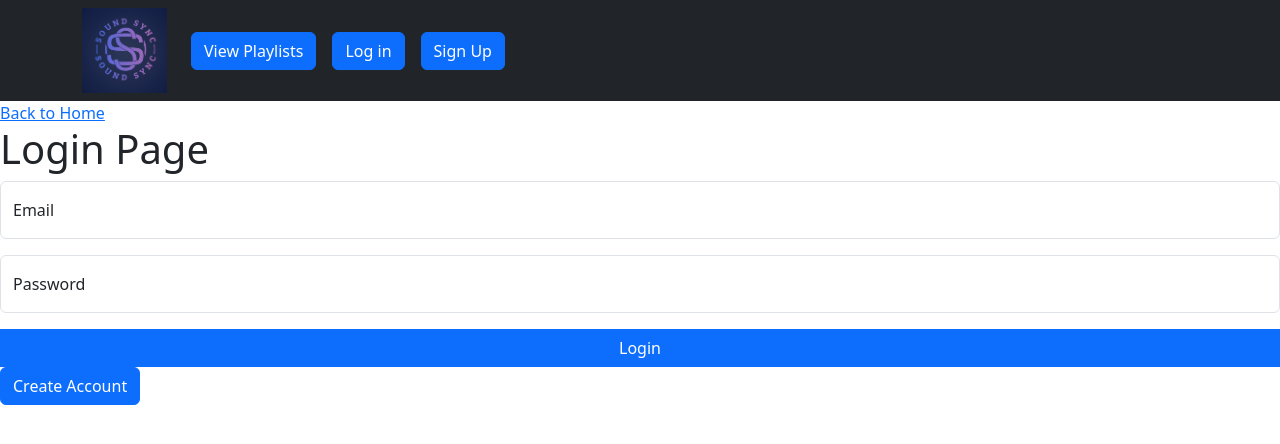
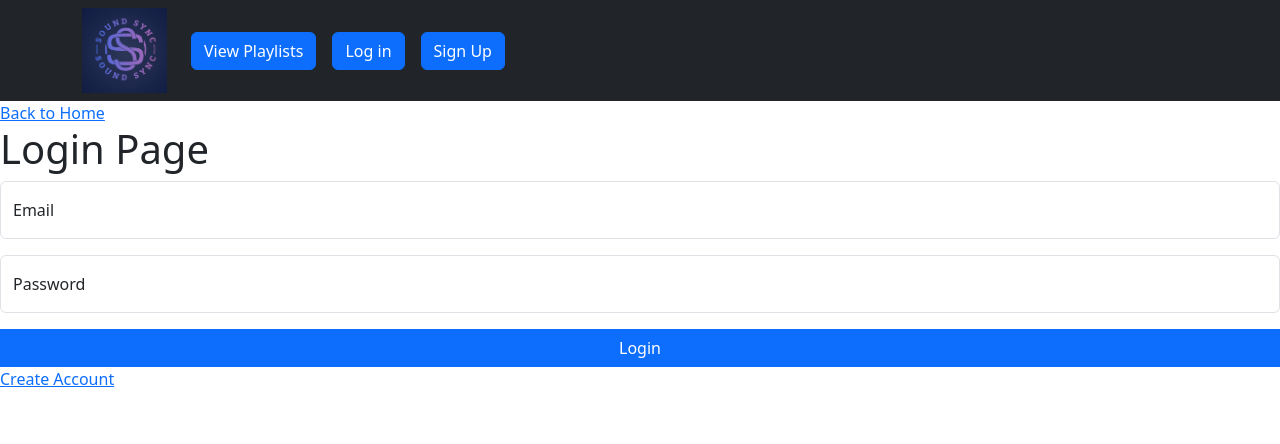
Before and after one commit to ryanhu021/soundsync, a React (Create React App) app in the folder packages/frontend/: page /login in a window 1280 px wide. Shown: the top 444 px of the page. Built offline with nearby package versions, Linux system fonts and the light colour scheme; no server answers.

Commit message:
fixed create account button

```diff
--- a/packages/frontend/src/views/login.tsx
+++ b/packages/frontend/src/views/login.tsx
@@ -72,11 +72,7 @@ function LoginForm() {
           </Button>
         </Row>
         <Row>
-          <Link to="/signup">
-            <Button variant="primary" type="submit">
-              Create Account
-            </Button>
-          </Link>
+          <Link to="/signup">Create Account</Link>
         </Row>
       </Form>
     </div>
```
